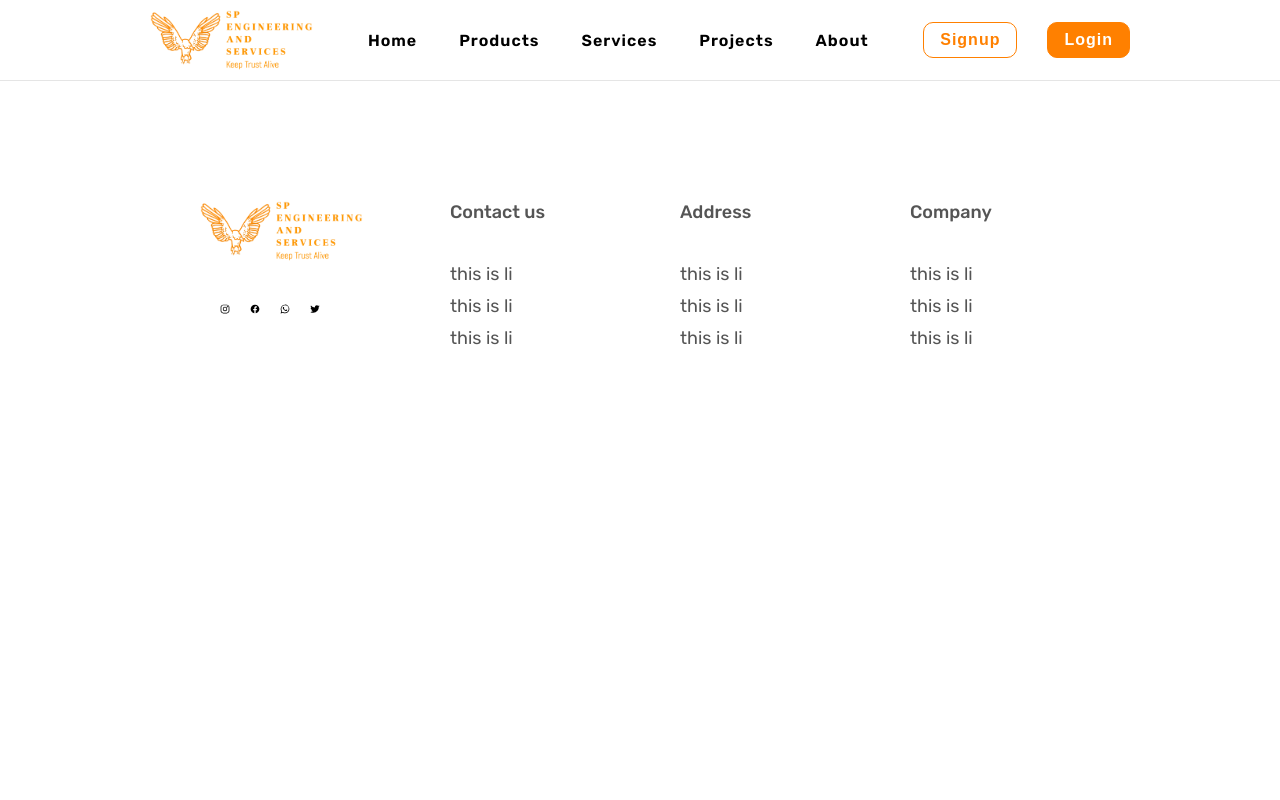
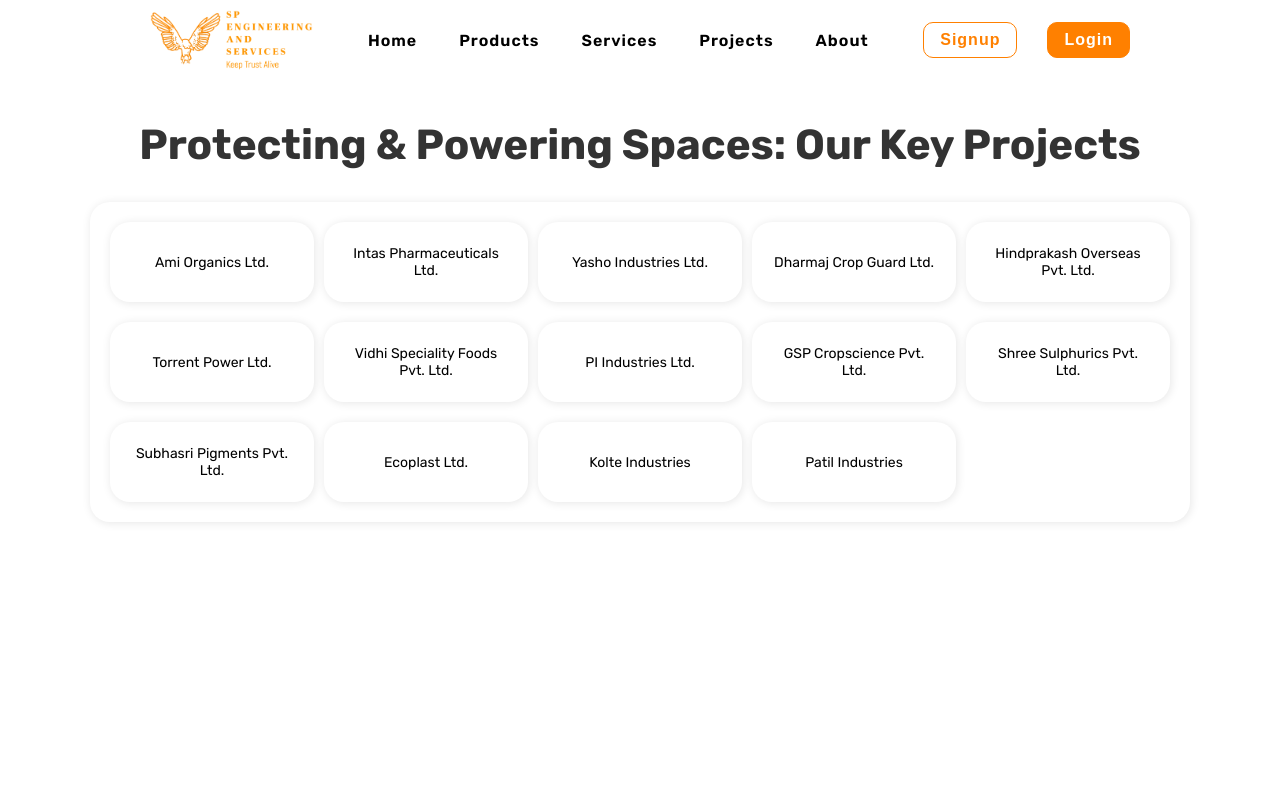
Before and after one commit to Kaustubh2000-maker/sp-engineering-frontend, a React (Vite) app: page /projects in a window 1280 px wide. Shown: the top 800 px of the page. Built offline with nearby package versions, Linux system fonts and the light colour scheme.

Commit message:
select div complete

```diff
--- a/src/App.jsx
+++ b/src/App.jsx
@@ -10,6 +10,7 @@
 import { BrowserRouter as Router, Routes, Route, Link } from "react-router-dom";
 import { useEffect, useState } from "react";
 import ProductsAndServicesPage from "./pages/ProductsAndServicesPage";
+import ProjectsPage from "./pages/ProjectsPage";
 function App() {
   const [firstEnter, setfirstEnter] = useState(true);
 
@@ -40,7 +41,8 @@
           <Route
             path="/services/:category"
             element={<ProductsAndServicesPage />}
-          />
+          />{" "}
+          <Route path="/projects" element={<ProjectsPage />} />
         </Routes>
 
         <Footer />
--- a/src/components/sections/Projects.jsx
+++ b/src/components/sections/ProjectsSection.jsx
@@ -6,7 +6,7 @@
 
 import { projectCard, projectText } from "@animations/projectAnimation";
 
-function Products() {
+function ProjectsSection() {
   return (
     <>
       <section className="section-projects">
@@ -102,4 +102,4 @@
   );
 }
 
-export default Products;
+export default ProjectsSection;
--- /dev/null
+++ b/src/constants/projectsData.js
@@ -0,0 +1,58 @@
+export let projectsData = [
+  {
+    name: "Ami Organics Ltd.",
+    location: "Ankleshwar",
+  },
+  {
+    name: "Intas Pharmaceuticals Ltd.",
+    location: "Ankleshwar",
+  },
+  {
+    name: "Yasho Industries Ltd.",
+    location: "Pakhajan Dahej",
+  },
+  {
+    name: "Dharmaj Crop Guard Ltd.",
+    location: "Saykha G.I.D.C.",
+  },
+  {
+    name: "Hindprakash Overseas Pvt. Ltd.",
+    location: "Saykha G.I.D.C.",
+  },
+  {
+    name: "Torrent Power Ltd.",
+    location: "Ahmedabad",
+  },
+  {
+    name: "Vidhi Speciality Foods Pvt. Ltd.",
+    location: "Dahej SEZ",
+  },
+  {
+    name: "PI Industries Ltd.",
+    location: "Jambusar",
+  },
+  {
+    name: "GSP Cropscience Pvt. Ltd.",
+    location: "Nandesari & Saykha G.I.D.C.",
+  },
+  {
+    name: "Shree Sulphurics Pvt. Ltd.",
+    location: "Ankleshwar",
+  },
+  {
+    name: "Subhasri Pigments Pvt. Ltd.",
+    location: "Ankleshwar",
+  },
+  {
+    name: "Ecoplast Ltd.",
+    location: "Valsad",
+  },
+  {
+    name: "Kolte Industries",
+    location: "Jalgaon",
+  },
+  {
+    name: "Patil Industries",
+    location: "Jalgaon",
+  },
+];
--- a/src/pages/LandingPage.jsx
+++ b/src/pages/LandingPage.jsx
@@ -2,7 +2,7 @@
 import LogosAndWhyUs from "@components/sections/LogosAndWhyUs";
 import AboutUs from "@components/sections/AboutUs";
 import WhyUs from "@components/sections/WhyUs";
-import Projects from "@components/sections/Projects";
+import ProjectsSection from "@components/sections/ProjectsSection";
 import { motion, AnimatePresence, easeInOut } from "framer-motion";
 
 function LandingPage(props) {
@@ -11,7 +11,7 @@
     <motion.div>
       <HeroSection firstEnter={firstEnter} />
       <AboutUs />
-      <Projects />
+      <ProjectsSection />
       <WhyUs />
     </motion.div>
   );
--- /dev/null
+++ b/src/pages/ProjectsPage.jsx
@@ -0,0 +1,25 @@
+import { div } from "framer-motion/client";
+import { projectsData } from "./../constants/projectsData";
+
+function ProjectsPage() {
+  console.log(projectsData);
+
+  return (
+    <>
+      <div className="proj-conatiner">
+        <h2 className="proj-heading">
+          Protecting & Powering Spaces: Our Key Projects
+        </h2>
+        <div className="proj-select-div">
+          {projectsData.map((project, index) => (
+            <div className="proj-sel-card" key={index}>
+              <p>{project.name}</p>
+            </div>
+          ))}
+        </div>
+      </div>
+    </>
+  );
+}
+
+export default ProjectsPage;
--- /dev/null
+++ b/src/scss/_projectsPage.scss
@@ -0,0 +1,52 @@
+.proj-conatiner {
+  width: 110rem;
+  height: 100rem;
+  margin: 0 auto;
+  //   background-color: red;
+  padding-top: 4rem;
+}
+
+.proj-heading {
+  font-size: 4.2rem;
+  text-align: center;
+  color: #333;
+  margin-bottom: 3.2rem;
+}
+
+.proj-select-div {
+  width: 100%;
+  //   background-color: rgb(240, 240, 240);
+  box-shadow: 1px 1px 10px rgba(0, 0, 0, 0.1);
+
+  display: grid;
+  grid-template-columns: repeat(5, 1fr);
+  padding: 2rem;
+  row-gap: 2rem;
+  column-gap: 1rem;
+  align-items: center;
+  border-radius: 20px;
+  justify-content: center;
+}
+
+.proj-sel-card {
+  background-color: white;
+  display: block;
+  width: 100%;
+  height: 8rem;
+  display: flex;
+  align-items: center;
+  justify-content: center;
+  padding: 2rem;
+  border-radius: 20px;
+  box-shadow: 1px 1px 10px rgba(0, 0, 0, 0.1);
+  transition: all 0.3s;
+}
+
+.proj-sel-card:hover {
+  box-shadow: 1px 1px 10px rgba(0, 0, 0, 0.3);
+}
+
+.proj-sel-card p {
+  font-size: 1.4rem;
+  text-align: center;
+}
--- a/src/scss/main.scss
+++ b/src/scss/main.scss
@@ -4,7 +4,8 @@
 // @use "logosAndWhyus";
 @use "aboutUs";
 @use "whyUs";
-@use "projects";
+@use "projectsSection";
+@use "projectsPage";
 @use "footer";
 @use "products";
 @use "services";
```
Also changed, not shown: src/scss/_projectsSection.scss (renamed from src/scss/_projects.scss).
